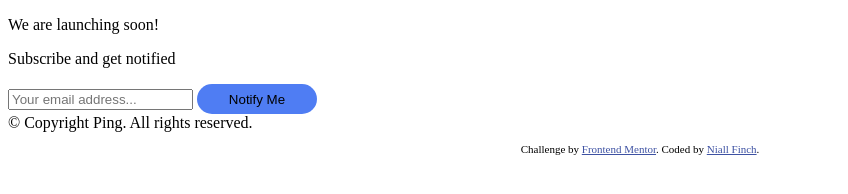
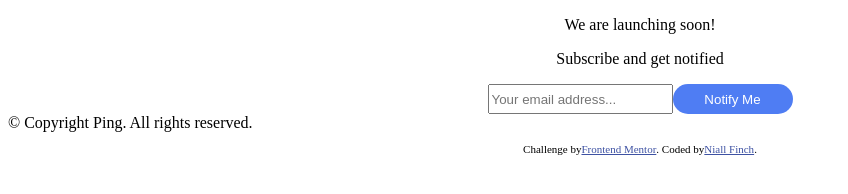
Before and after one commit to trevdan/ping-coming-soon-challenge, a plain HTML site: page index.html in a window 1280 px wide. Shown: the whole page, without its empty margins (0-848 px from the left). Drawn offline with Linux system fonts and the light colour scheme.

Commit message:
centered content

```diff
--- a/styles.css
+++ b/styles.css
@@ -1,6 +1,7 @@
-body {
-    display: block;
-    align-contents: center;
+body p,
+body form {
+    display: flex;
+    justify-content: center;
 }
 
 .emailSubmit {
@@ -9,5 +10,6 @@ body {
     background: hsl(223, 87%, 63%);
     border: 0;
     border-radius: 20px;
+    color: white;
 
 }
```
